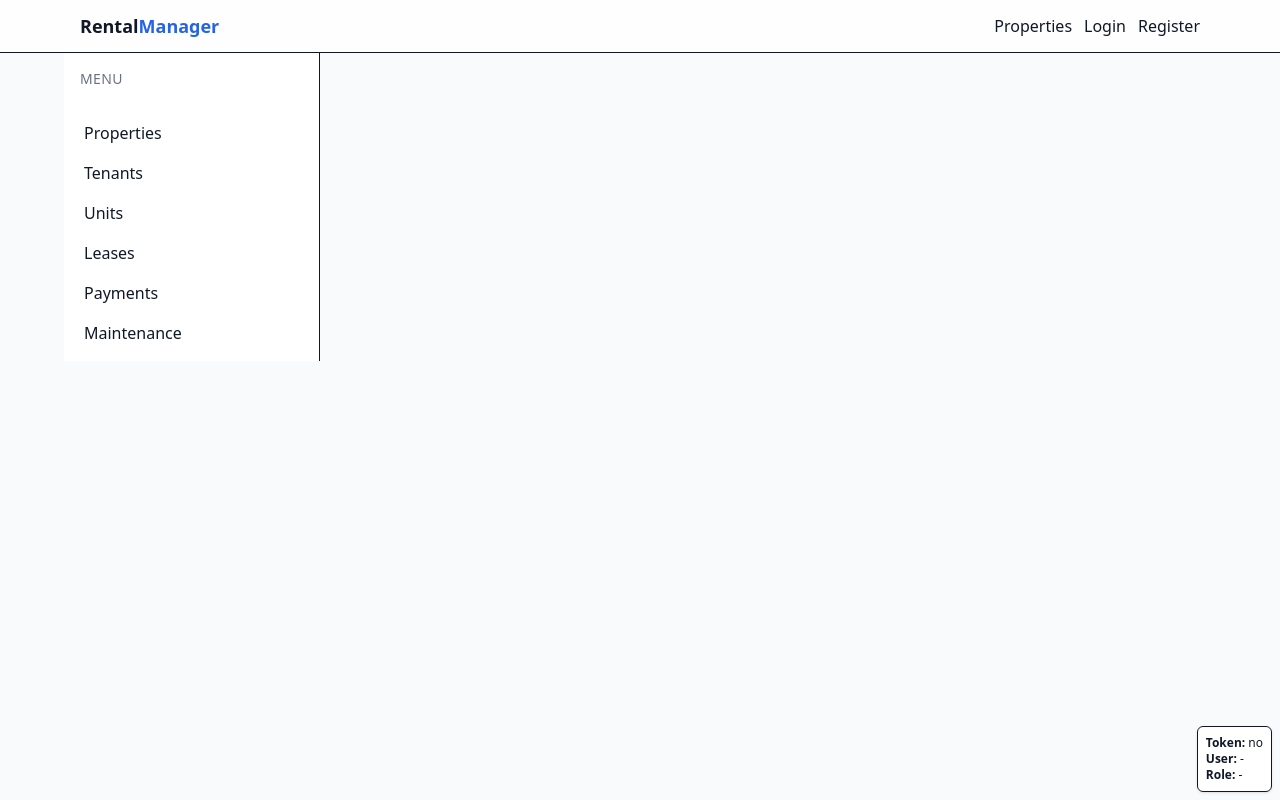
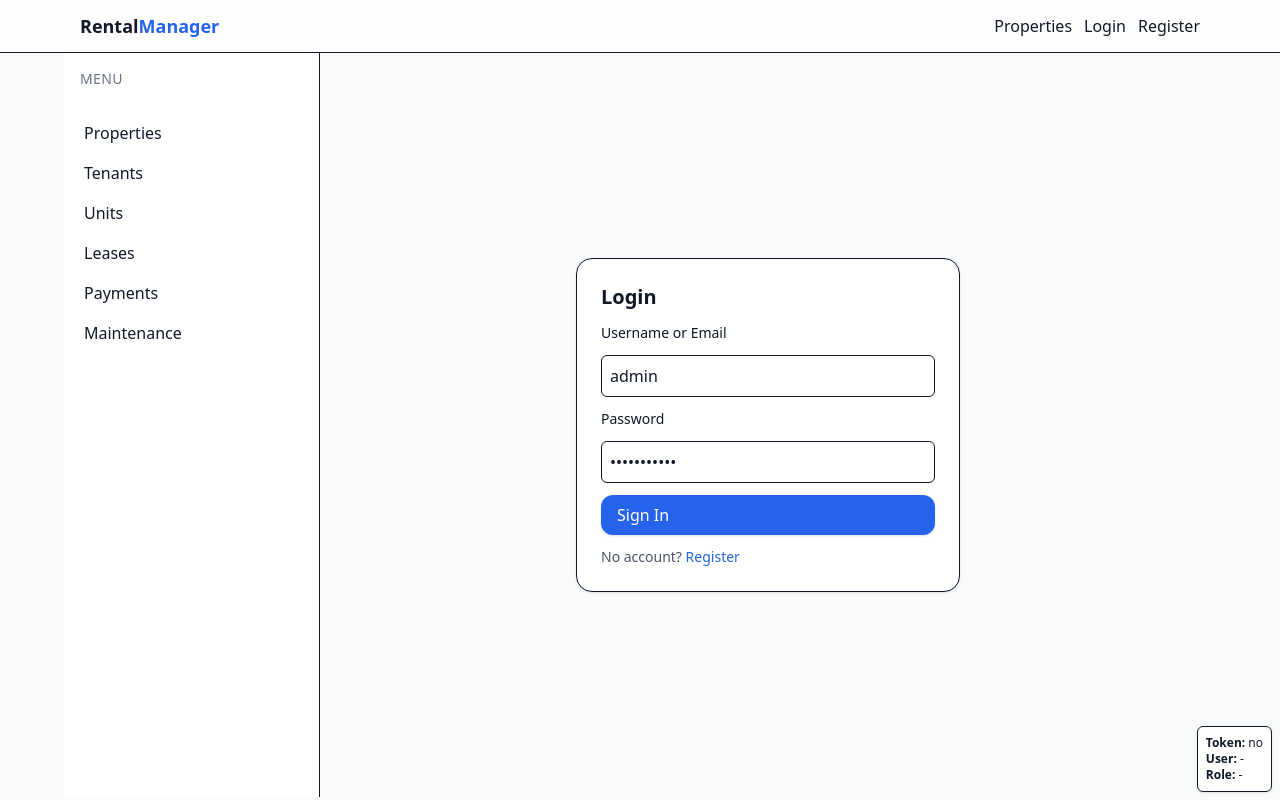
Before and after one commit to Spacenaut47/Rental-Management, a React (Vite) app in the folder frontend/: page /login in a window 1280 px wide. Built offline with nearby package versions, Linux system fonts and the light colour scheme; no server answers.

Commit message:
Fixed Login Issue

```diff
--- a/frontend/src/features/auth/LoginPage.tsx
+++ b/frontend/src/features/auth/LoginPage.tsx
@@ -1,112 +1,117 @@
-// src/pages/AdminAuditPage.tsx
-import { useEffect, useState, useCallback } from "react";
+// src/features/auth/LoginPage.tsx
+import { useState } from "react";
+import { useLoginMutation } from "../../services/endpoints/authApi";
+import { useAppDispatch } from "../../app/hooks";
+import { setCredentials } from "./authSlice";
 import Button from "../../components/ui/Button";
-import RoleGate from "../../features/auth/RoleGate";
-import { API_BASE } from "../../lib/constants";
-import { useAppSelector } from "../../app/hooks";
+import { normalizeRole } from "../../lib/roles";
+import { Link, useNavigate } from "react-router-dom";
 
-type AuditItem = {
-  id: number;
-  actor: string;
-  action: string;
-  entityName: string;
-  entityId?: number | null;
-  details?: string | null;
-  atUtc: string;
-};
-type AuditResponse = {
-  total: number;
-  page: number;
-  pageSize: number;
-  items: AuditItem[];
+type ServerProblemDetails = {
+  title?: string;
+  detail?: string;
+  errors?: Record<string, string[]>;
 };
 
-export default function AdminAuditPage() {
-  const token = useAppSelector((s) => s.auth.token);
-  const [entity, setEntity] = useState("");
-  const [page, setPage] = useState(1);
-  const [data, setData] = useState<AuditResponse | null>(null);
-  const [loading, setLoading] = useState(false);
-  const pageSize = 20;
+export default function LoginPage() {
+  const [usernameOrEmail, setUser] = useState("admin");
+  const [password, setPass] = useState("Admin@12345");
+  const [login, { isLoading, error, isError }] = useLoginMutation();
+  const dispatch = useAppDispatch();
+  const nav = useNavigate();
 
-  const load = useCallback(async (opts?: { signal?: AbortSignal }) => {
-    setLoading(true);
+  const [localError, setLocalError] = useState<string | null>(null);
+
+  const serverErrorText = (() => {
+    if (!isError || !error) return "";
+    const e = error as unknown;
+
+    // RTK Query's FetchBaseQueryError shape can vary. Try to normalize common shapes.
     try {
-      const q = new URLSearchParams({ page: String(page), pageSize: String(pageSize) });
-      if (entity) q.set("entity", entity);
-      const headers: Record<string, string> = {};
-      if (token) headers.Authorization = `Bearer ${token}`;
+      const anyE = e as any;
+      const data = anyE?.data;
 
-      const res = await fetch(`${API_BASE}/admin/audit?${q.toString()}`, {
-        headers,
-        signal: opts?.signal,
-      });
-      if (!res.ok) {
-        setData(null);
-      } else {
-        const json = await res.json();
-        setData(json);
+      if (!data) {
+        // fallback to error.message or string
+        return anyE?.error?.toString?.() ?? JSON.stringify(anyE);
       }
+
+      if (typeof data === "string") return data;
+      if (Array.isArray(data)) return data.map((x) => String(x)).join("\n");
+      if ((data as ServerProblemDetails).errors) {
+        const errs = (data as ServerProblemDetails).errors!;
+        return Object.values(errs).flat().join("\n");
+      }
+      return (data as ServerProblemDetails).detail ?? (data as ServerProblemDetails).title ?? JSON.stringify(data);
     } catch (err) {
-      if ((err as any)?.name === "AbortError") {
-        // aborted — ignore
-      } else {
-        console.error("Failed to load audit:", err);
-        setData(null);
-      }
-    } finally {
-      setLoading(false);
+      return "Login failed.";
     }
-  }, [entity, page, pageSize, token]);
+  })();
 
-  useEffect(() => {
-    const ctrl = new AbortController();
-    load({ signal: ctrl.signal });
-    return () => ctrl.abort();
-  }, [load]);
+  const submit = async (e: React.FormEvent) => {
+    e.preventDefault();
+    setLocalError(null);
+
+    if (!usernameOrEmail.trim() || !password) {
+      setLocalError("Username/email and password are required.");
+      return;
+    }
+
+    try {
+      const res = await login({ usernameOrEmail, password }).unwrap();
+      dispatch(
+        setCredentials({
+          token: res.accessToken,
+          user: {
+            userId: res.userId,
+            username: res.username,
+            email: res.email,
+            role: normalizeRole(res.role),
+          },
+        })
+      );
+      nav("/");
+    } catch (err) {
+      console.error("Login error:", err);
+      // prefer server-provided text if available
+      if (serverErrorText) setLocalError(serverErrorText);
+      else setLocalError("Invalid credentials or server error.");
+    }
+  };
 
   return (
-    <RoleGate allow={["Admin"]}>
-      <div className="mx-auto w-full max-w-6xl p-6">
-        <div className="mb-6 flex items-end justify-between">
-          <h1 className="text-2xl font-bold">Admin • Audit</h1>
-          <div className="flex items-end gap-2">
-            <div className="flex flex-col">
-              <label htmlFor="audit-entity" className="text-xs font-medium text-gray-600">Filter by Entity</label>
-              <input id="audit-entity" className="w-40 rounded-md border p-2" placeholder="e.g., Lease" value={entity} onChange={(e)=>setEntity(e.target.value)} />
-            </div>
-            <Button onClick={() => setPage(1)} aria-label="Apply audit filter">Filter</Button>
-          </div>
+    <div className="grid min-h-[calc(100vh-56px)] place-items-center">
+      <form onSubmit={submit} className="w-full max-w-sm space-y-3 rounded-2xl border bg-white p-6 shadow-sm">
+        <h1 className="text-xl font-semibold">Login</h1>
+
+        <label className="block text-sm font-medium">Username or Email</label>
+        <input
+          className="w-full rounded-md border p-2"
+          placeholder="Username or Email"
+          value={usernameOrEmail}
+          onChange={(e) => setUser(e.target.value)}
+        />
+
+        <label className="block text-sm font-medium">Password</label>
+        <input
+          className="w-full rounded-md border p-2"
+          placeholder="Password"
+          type="password"
+          value={password}
+          onChange={(e) => setPass(e.target.value)}
+        />
+
+        {/* Local validation / server error */}
+        {localError ? <div className="text-sm text-red-600 whitespace-pre-line">{localError}</div> : null}
+
+        <Button disabled={isLoading} className="w-full">
+          {isLoading ? "Signing in..." : "Sign In"}
+        </Button>
+
+        <div className="text-sm text-gray-600">
+          No account? <Link to="/register" className="text-[var(--color-brand)] hover:underline">Register</Link>
         </div>
-
-        {!data ? (
-          <p className="text-red-600">{loading ? "Loading…" : "Failed to load audit."}</p>
-        ) : (
-          <>
-            <div className="rounded-2xl border bg-white p-4 shadow-sm">
-              <div className="mb-3 text-sm text-gray-600">Total: {data.total}</div>
-              <ul className="divide-y">
-                {data.items.map((a)=>(
-                  <li key={a.id} className="flex items-start justify-between gap-4 py-2">
-                    <div>
-                      <div className="font-medium">{a.action} • {a.entityName}{a.entityId ? ` #${a.entityId}` : ""}</div>
-                      <div className="text-sm text-gray-600">
-                        {new Date(a.atUtc).toLocaleString()} • by {a.actor}{a.details ? ` • ${a.details}` : ""}
-                      </div>
-                    </div>
-                  </li>
-                ))}
-              </ul>
-            </div>
-
-            <div className="mt-4 flex items-center justify-between">
-              <Button aria-label="Previous page" disabled={page<=1} onClick={()=>setPage(p=>Math.max(1,p-1))}>Prev</Button>
-              <div className="text-sm text-gray-600">Page {data.page}</div>
-              <Button aria-label="Next page" disabled={(data.page * data.pageSize) >= data.total} onClick={()=>setPage(p=>p+1)}>Next</Button>
-            </div>
-          </>
-        )}
-      </div>
-    </RoleGate>
+      </form>
+    </div>
   );
 }
```
